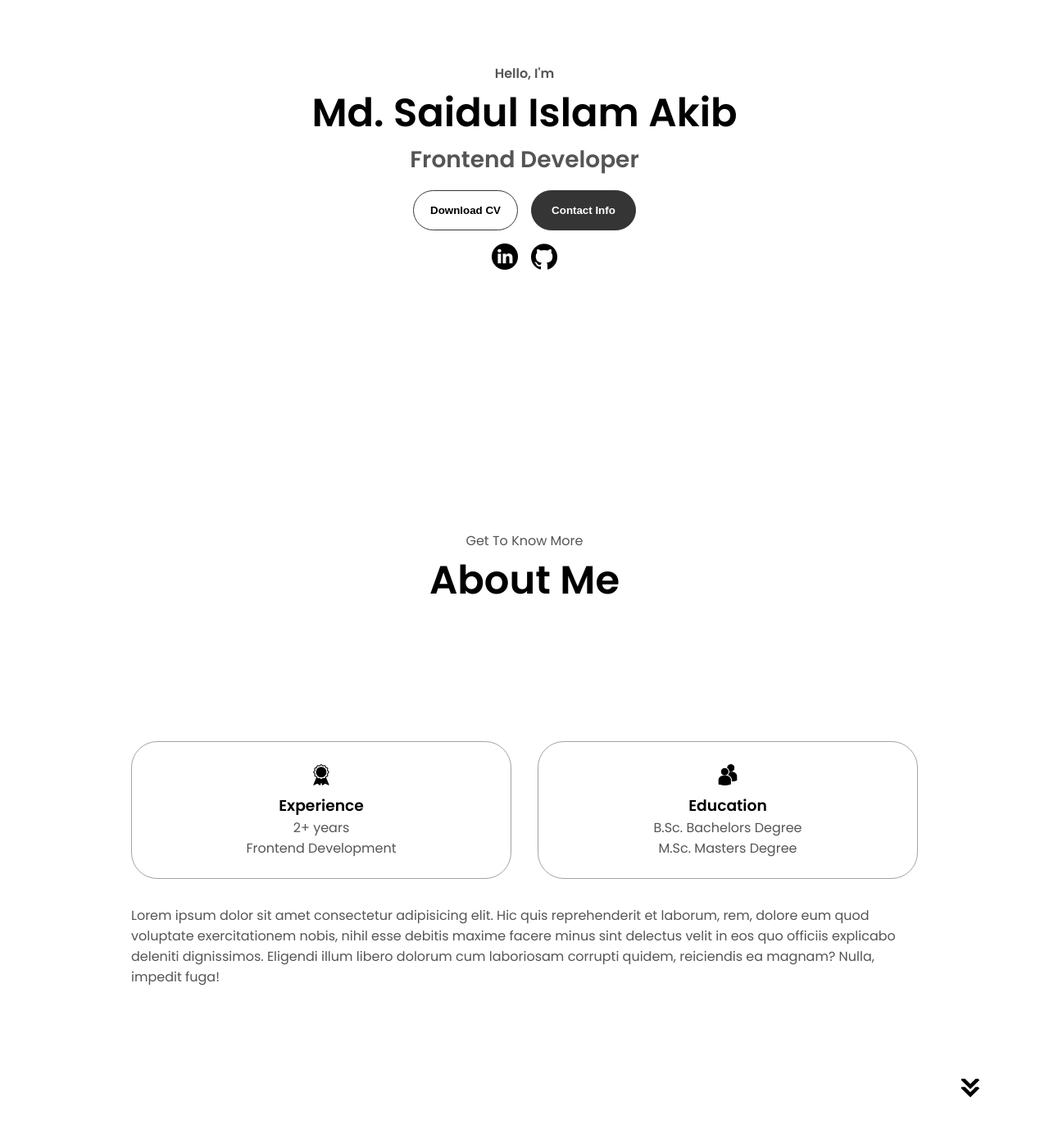
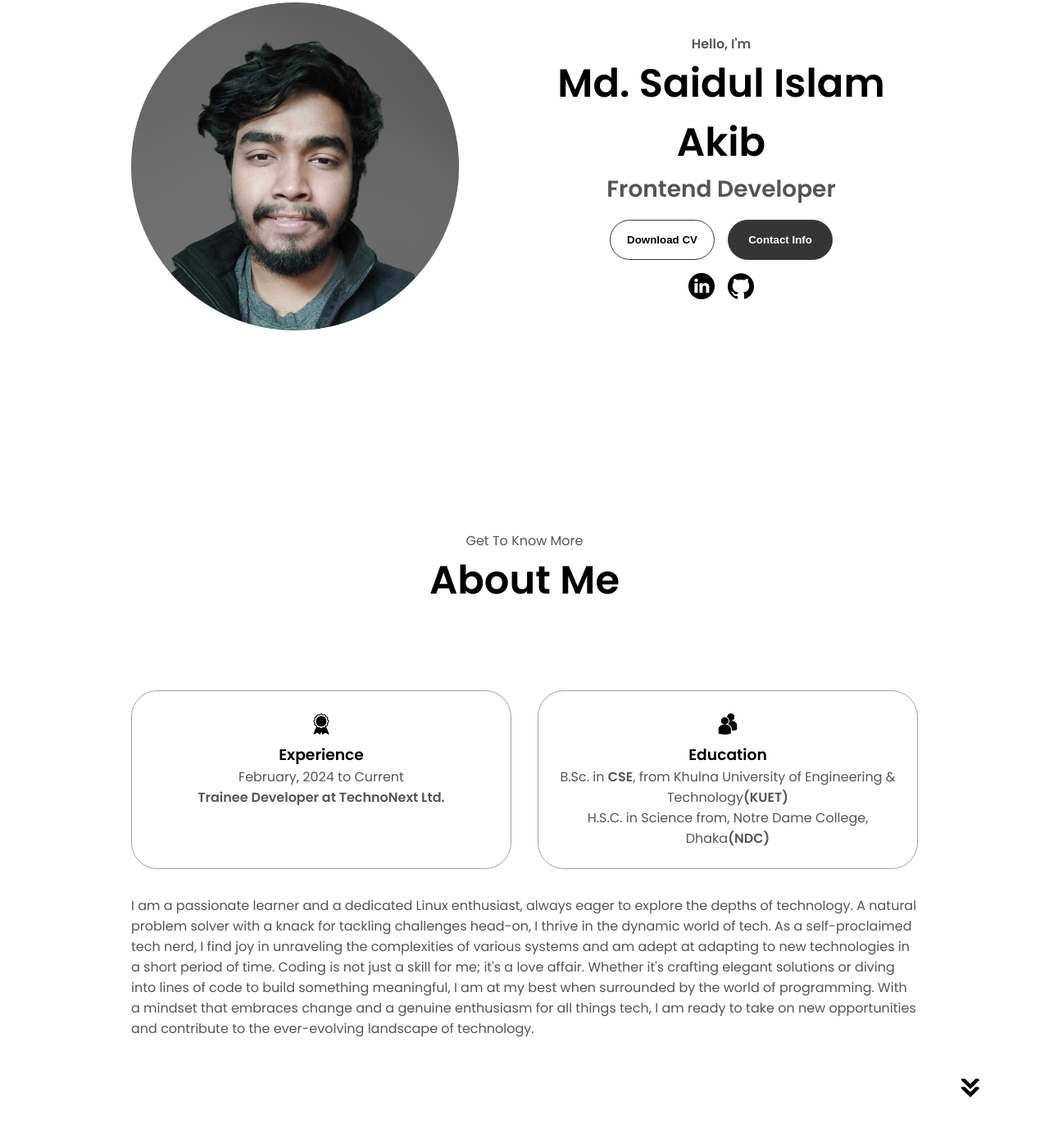
Before and after one commit to Akib558/Portfolio, a plain HTML site: page index.html in a window 1280 px wide. Shown: the part 281-1680 px from the top of the page at 82% size. Drawn offline with Linux system fonts and the light colour scheme.

Commit message:
about me section updated

```diff
--- a/index.html
+++ b/index.html
@@ -39,26 +39,26 @@
     </div>
   </nav>
   <section id="profile">
-    <!-- <div class="section__pic-container">
-      <img src="./assets/profile-pic.png" alt="John Doe profile picture" />
-    </div> -->
+    <div class="section__pic-container">
+      <img src="./assets/akib.png" alt="John Doe profile picture" />
+    </div>
     <div class="section__text">
       <p class="section__text__p1">Hello, I'm</p>
       <h1 class="title">Md. Saidul Islam Akib</h1>
       <p class="section__text__p2">Frontend Developer</p>
       <div class="btn-container">
-        <button class="btn btn-color-2" onclick="window.open('./assets/resume-example.pdf')">
+        <button class="btn btn-color-2" onclick="window.open('./assets/Md. Saidul Islam Akib.pdf', '_blank')">
           Download CV
         </button>
-        <button class="btn btn-color-1" onclick="location.href='./#contact'">
+        <button class="btn btn-color-1" onclick="window.open('#contact', '_blank')">
           Contact Info
         </button>
       </div>
       <div id="socials-container">
         <img src="./assets/linkedin.png" alt="My LinkedIn profile" class="icon"
-          onclick="location.href='https://linkedin.com/'" />
+          onclick="window.open('https://www.linkedin.com/in/akib99', '_blank')" />
         <img src="./assets/github.png" alt="My Github profile" class="icon"
-          onclick="location.href='https://github.com/'" />
+          onclick="window.open('https://github.com/Akib558', '_blank')" />
       </div>
     </div>
   </section>
@@ -74,22 +74,26 @@
           <div class="details-container">
             <img src="./assets/experience.png" alt="Experience icon" class="icon" />
             <h3>Experience</h3>
-            <p>2+ years <br />Frontend Development</p>
+            <p>February, 2024 to Current <br /><b>Trainee Developer at TechnoNext Ltd.</b></p>
           </div>
           <div class="details-container">
             <img src="./assets/education.png" alt="Education icon" class="icon" />
             <h3>Education</h3>
-            <p>B.Sc. Bachelors Degree<br />M.Sc. Masters Degree</p>
+            <p>B.Sc. in <b>CSE</b>, from Khulna University of Engineering & Technology<b>(KUET)</b>
+            <br />H.S.C. in Science from, Notre Dame College, Dhaka<b>(NDC)</b></p>
           </div>
         </div>
         <div class="text-container">
           <p>
-            Lorem ipsum dolor sit amet consectetur adipisicing elit. Hic quis
-            reprehenderit et laborum, rem, dolore eum quod voluptate
-            exercitationem nobis, nihil esse debitis maxime facere minus sint
-            delectus velit in eos quo officiis explicabo deleniti dignissimos.
-            Eligendi illum libero dolorum cum laboriosam corrupti quidem,
-            reiciendis ea magnam? Nulla, impedit fuga!
+            I am a passionate learner and a dedicated Linux enthusiast, always eager to explore the depths of technology. A natural problem solver with a knack for tackling challenges head-on, I thrive in the dynamic world of tech. As a self-proclaimed tech nerd, I find joy in unraveling the complexities of various systems and am adept at adapting to new technologies in a short period of time.
+
+Coding is not just a skill for me; it's a love affair. Whether it's crafting elegant solutions or diving into lines of code to build something meaningful, I am at my best when surrounded by the world of programming. With a mindset that embraces change and a genuine enthusiasm for all things tech, I am ready to take on new opportunities and contribute to the ever-evolving landscape of technology.
+
+
+
+
+
+
           </p>
         </div>
       </div>
```
Also changed, not shown: assets/Untitled design.png (added), assets/akib.jpg (added), assets/akib.png (added), 3 other files.
